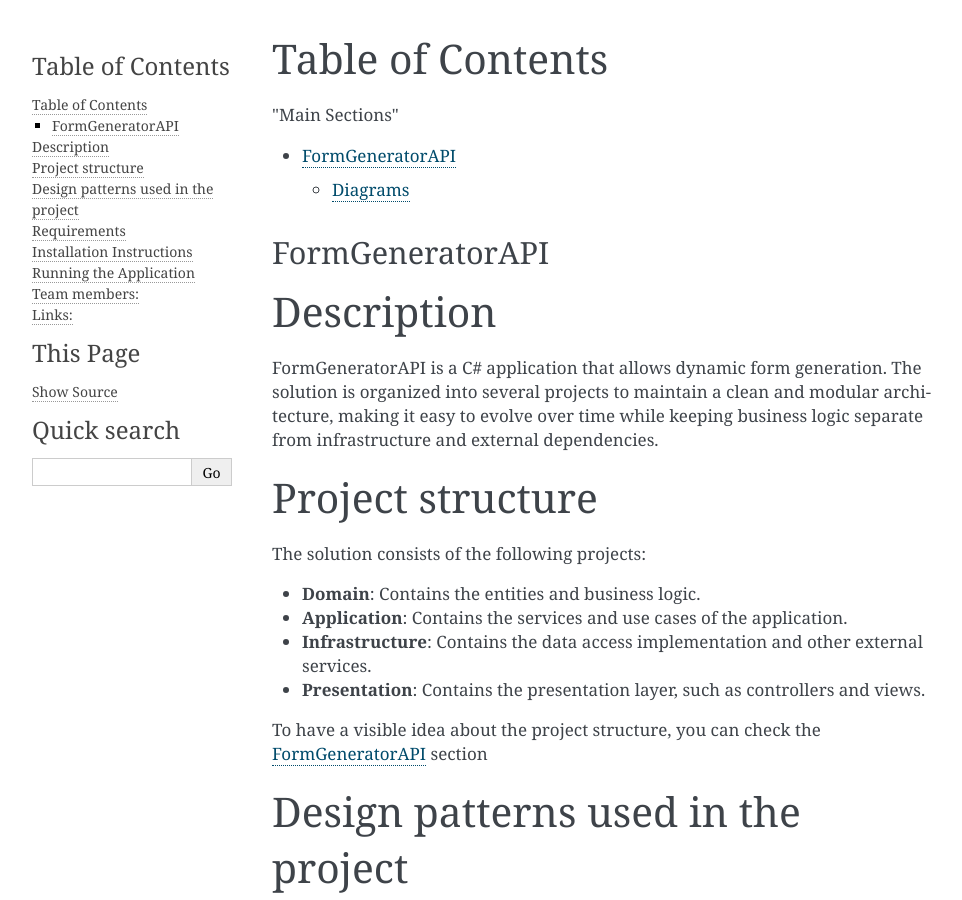
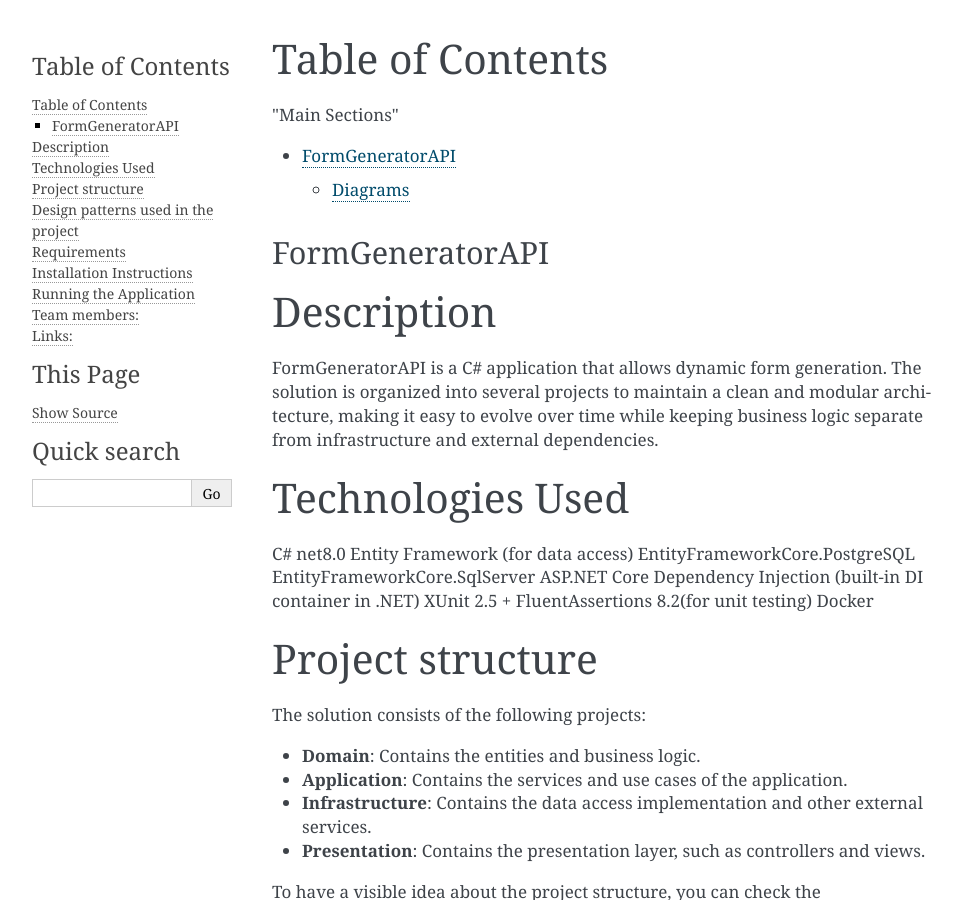
Before and after one commit to lr-cikume/formGenerator, a Sphinx documentation site: the page built from docs/index.rst, in a window 1280 px wide and 900 px high. Shown: the whole window, without its empty margins (148-1110 px from the left). Built offline with Sphinx 7.4.7, drawn with Linux system fonts in a browser that asks for light colours.

Commit message:
index rst update2

```diff
--- a/docs/index.rst
+++ b/docs/index.rst
@@ -17,6 +17,19 @@ FormGeneratorAPI
 Description
 -----------
 FormGeneratorAPI is a C# application that allows dynamic form generation. The solution is organized into several projects to maintain a clean and modular architecture, making it easy to evolve over time while keeping business logic separate from infrastructure and external dependencies.
+
+
+Technologies Used
+------------------
+C#
+net8.0
+Entity Framework (for data access)
+EntityFrameworkCore.PostgreSQL
+EntityFrameworkCore.SqlServer
+ASP.NET Core
+Dependency Injection (built-in DI container in .NET)
+XUnit 2.5 + FluentAssertions 8.2(for unit testing)
+Docker
 
 
 Project structure
```
